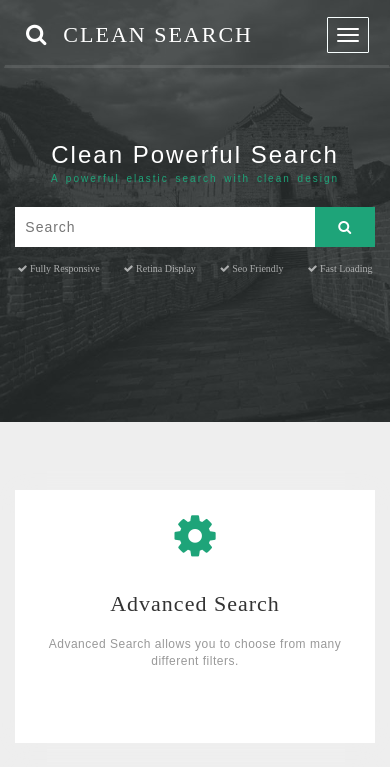
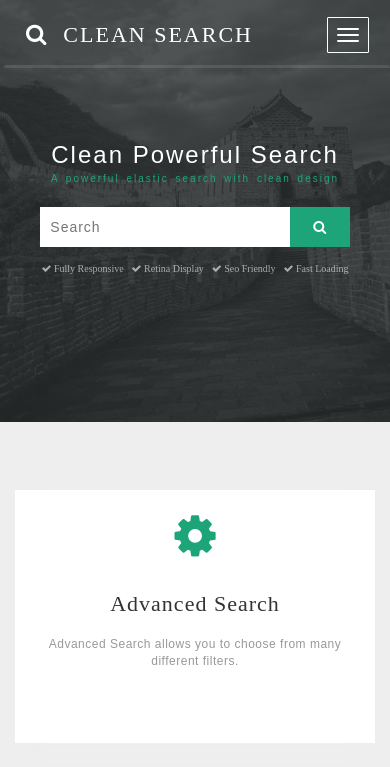
Before and after one commit to eshunsharma/search-bootstrap-template, a plain HTML site: page index.html in a window 390 px wide. Shown: the top 767 px of the page. Drawn offline with nearby package versions, Linux system fonts and the light colour scheme.

Commit message:
Search Box Bugs

```diff
--- a/css/styles.css
+++ b/css/styles.css
@@ -12,13 +12,17 @@
 =									=
 ====================================*/
 
-@media only screen and (max-width : 330px) {
+@media only screen and (max-width : 400px) {
 	.wrapperSearch input {
-	    width: 280px !important;
+	    width: 250px !important;
 	}
 
 	.checklist i {
-	    padding: 0px 7px !important;
+	    padding: 0px 2px !important;
+	}
+
+	.navbar-brand {
+	    font-size: 18px !important;
 	}
 }
 
```
